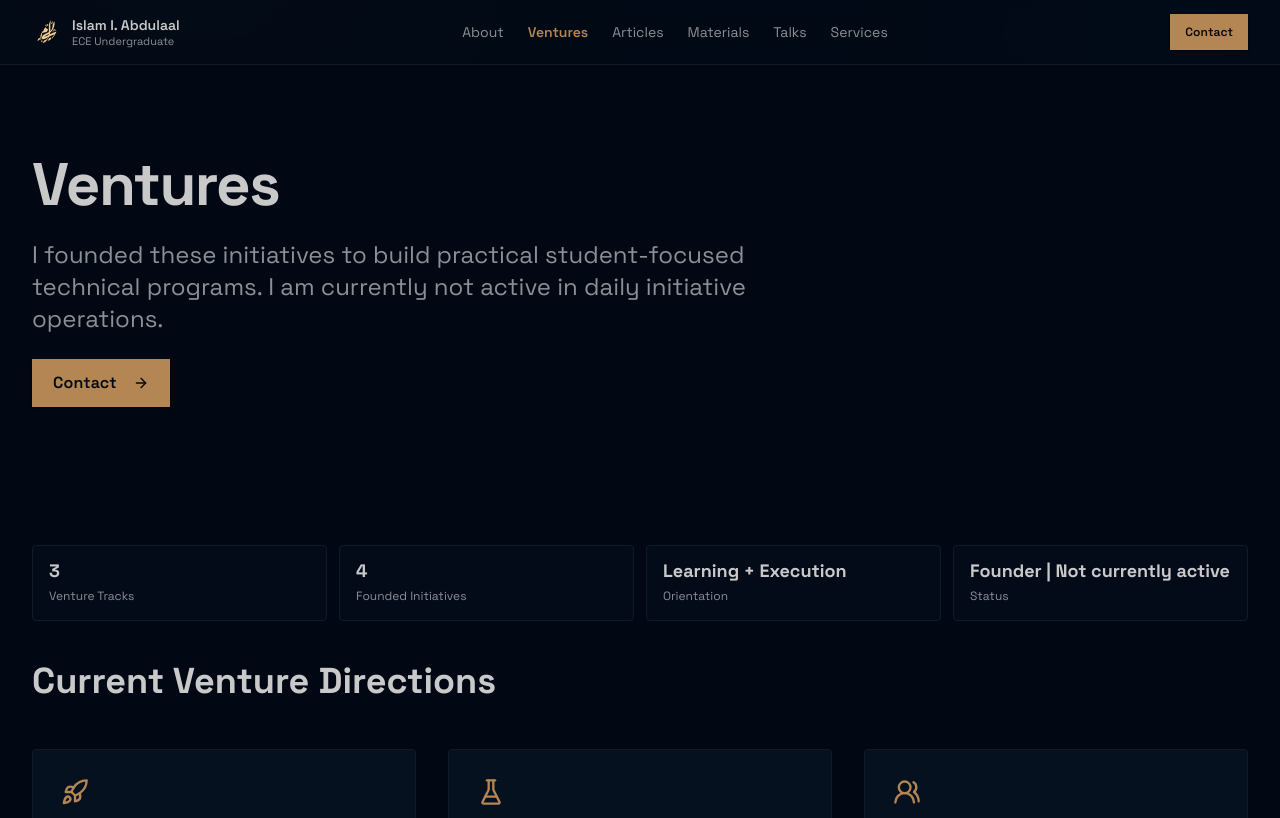
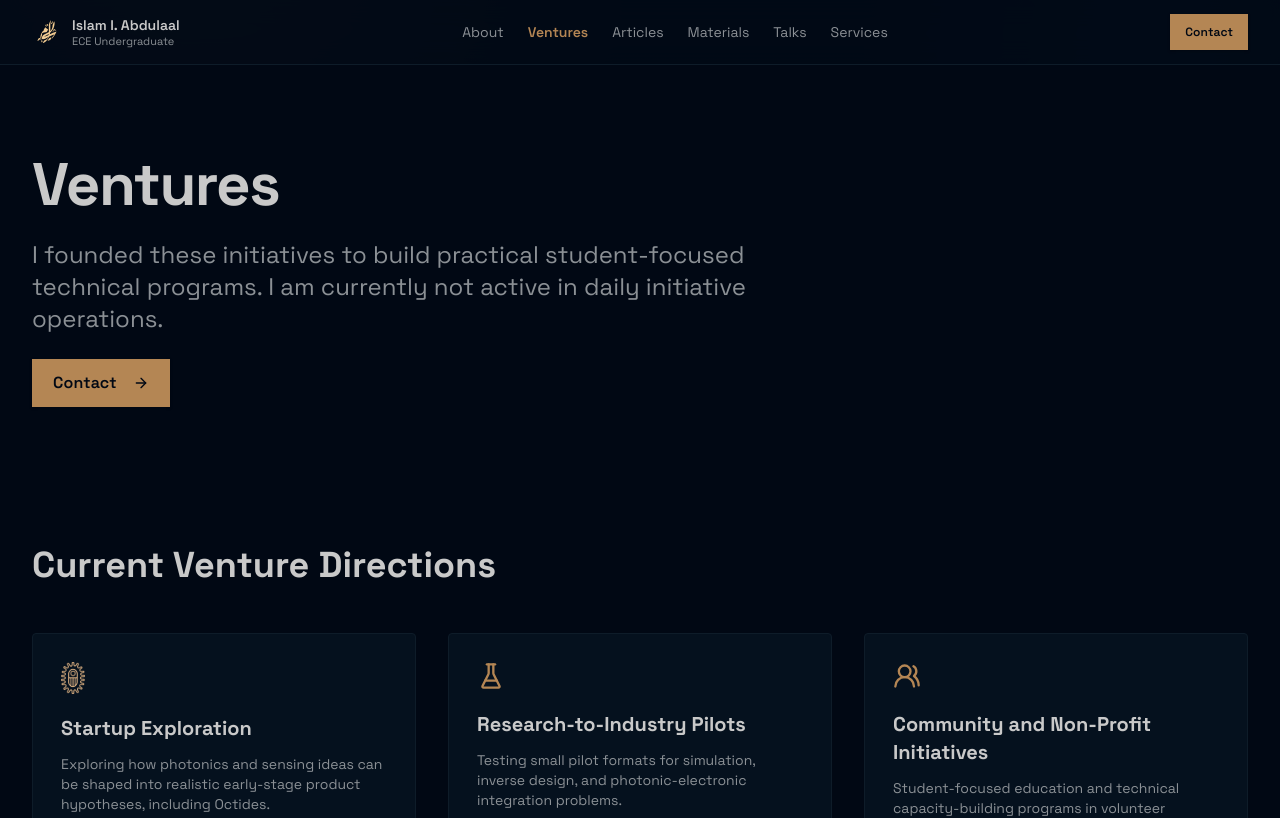
Before and after one commit to iabdul-aal/iabdul-aal.github.io, a Next.js app: page /ventures in a window 1280 px wide. Shown: the top 818 px of the page. Built offline with nearby package versions, Linux system fonts and the light colour scheme.

Commit message:
Add Octides startup branding to ventures pages

```diff
--- a/app/ventures/page.tsx
+++ b/app/ventures/page.tsx
@@ -1,3 +1,4 @@
+import Image from "next/image"
 import Link from "next/link"
 import { Button } from "@/components/ui/button"
 import { JourneySection } from "@/components/journey-section"
@@ -15,8 +16,10 @@ export default function VenturesPage() {
     {
       title: "Startup Exploration",
       description:
-        "Exploring how photonics and sensing ideas can be shaped into realistic early-stage product hypotheses.",
+        "Exploring how photonics and sensing ideas can be shaped into realistic early-stage product hypotheses, including Octides.",
       icon: Rocket,
+      logo: "/logos/platforms/Octides.webp",
+      logoAlt: "Octides logo",
       href: "/ventures/startups",
       cta: "View Startup Track",
       stage: "Concept to Prototype",
@@ -70,13 +73,6 @@ export default function VenturesPage() {
     },
   ]
 
-  const summaryStats = [
-    { label: "Venture Tracks", value: String(ventureTracks.length) },
-    { label: "Founded Initiatives", value: String(foundedInitiatives.length) },
-    { label: "Orientation", value: "Learning + Execution" },
-    { label: "Status", value: "Founder | Not currently active" },
-  ]
-
   return (
     <main className="bg-background text-foreground">
       {/* Hero Section */}
@@ -99,15 +95,6 @@ export default function VenturesPage() {
 
       <section className="py-16 md:py-20 bg-background">
         <div className="max-w-7xl mx-auto px-4 sm:px-6 lg:px-8">
-          <div className="grid grid-cols-2 md:grid-cols-4 gap-3 mb-10">
-            {summaryStats.map((item) => (
-              <article key={item.label} className="p-4 rounded-xl border border-border bg-card/40">
-                <p className="text-lg font-bold leading-none">{item.value}</p>
-                <p className="text-xs text-muted-foreground mt-2">{item.label}</p>
-              </article>
-            ))}
-          </div>
-
           <h2 className="text-3xl md:text-4xl font-bold text-foreground mb-12">Current Venture Directions</h2>
           <div className="grid grid-cols-1 md:grid-cols-3 gap-8">
             {ventureTracks.map((track) => {
@@ -117,7 +104,19 @@ export default function VenturesPage() {
                   key={track.title}
                   className="p-7 rounded-xl border border-border bg-card hover:border-accent transition-colors flex flex-col"
                 >
-                  <Icon className="w-7 h-7 text-accent mb-5" />
+                  {track.logo ? (
+                    <div className="relative h-8 w-28 mb-5">
+                      <Image
+                        src={track.logo}
+                        alt={track.logoAlt ?? `${track.title} logo`}
+                        fill
+                        sizes="112px"
+                        className="object-contain object-left"
+                      />
+                    </div>
+                  ) : (
+                    <Icon className="w-7 h-7 text-accent mb-5" />
+                  )}
                   <h3 className="text-xl font-bold text-foreground mb-3">{track.title}</h3>
                   <p className="text-muted-foreground text-sm mb-6 flex-grow">{track.description}</p>
                   <p className="text-xs text-accent mb-5">{track.stage}</p>
--- a/app/ventures/startups/page.tsx
+++ b/app/ventures/startups/page.tsx
@@ -1,3 +1,4 @@
+import Image from "next/image"
 import Link from "next/link"
 import { JourneySection } from "@/components/journey-section"
 import { ArrowLeft, Rocket } from "lucide-react"
@@ -10,7 +11,7 @@ export const metadata = {
 export default function StartupsPage() {
   const startupConcepts = [
     {
-      title: "Photonic Sensor Intelligence Stack",
+      title: "Octides | Photonic Sensor Intelligence Stack",
       status: "Discovery",
       summary:
         "A software and sensing workflow for translating FBG measurement streams into actionable biomedical indicators.",
@@ -32,12 +33,6 @@ export default function StartupsPage() {
     },
   ]
 
-  const summaryStats = [
-    { label: "Concepts", value: String(startupConcepts.length) },
-    { label: "Current Stage", value: "Discovery to Validation" },
-    { label: "Orientation", value: "Learning and Validation" },
-  ]
-
   return (
     <main className="bg-background text-foreground">
       <section className="pt-32 pb-12 max-w-7xl mx-auto px-4 sm:px-6 lg:px-8">
@@ -50,15 +45,12 @@ export default function StartupsPage() {
           <p className="text-xl text-muted-foreground max-w-2xl">
             These are exploratory concepts I am currently developing to test feasibility and practical relevance.
           </p>
-        </div>
-
-        <div className="grid grid-cols-1 sm:grid-cols-3 gap-3 mb-8">
-          {summaryStats.map((item) => (
-            <article key={item.label} className="p-4 rounded-xl border border-border bg-card/40">
-              <p className="text-lg font-bold leading-none">{item.value}</p>
-              <p className="text-xs text-muted-foreground mt-2">{item.label}</p>
-            </article>
-          ))}
+          <div className="mt-6 inline-flex items-center gap-3 rounded-xl border border-border bg-card/70 px-4 py-3">
+            <div className="relative h-7 w-24">
+              <Image src="/logos/platforms/Octides.webp" alt="Octides logo" fill sizes="96px" className="object-contain object-left" />
+            </div>
+            <span className="text-sm text-muted-foreground">Current startup identity</span>
+          </div>
         </div>
 
         <div className="grid grid-cols-1 md:grid-cols-3 gap-6">
--- a/lib/social-links.ts
+++ b/lib/social-links.ts
@@ -1,5 +1,6 @@
 export const socialLinks = {
   linkedin: "https://www.linkedin.com/in/iabdul-aal",
+  twitter: "https://x.com/iabdul_aal",
   github: "https://github.com/iabdul-aal",
   orcid: "https://orcid.org/0009-0004-9300-3936",
   scholar: "https://scholar.google.com/citations?user=CPmqNv4AAAAJ&hl=en",
```
Also changed, not shown: public/logos/platforms/Octides.webp (added).
